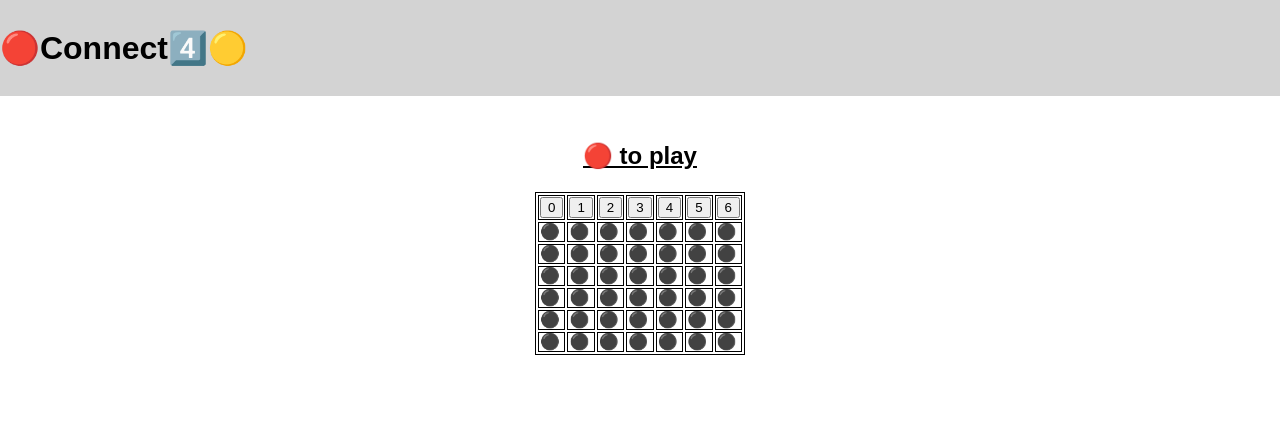
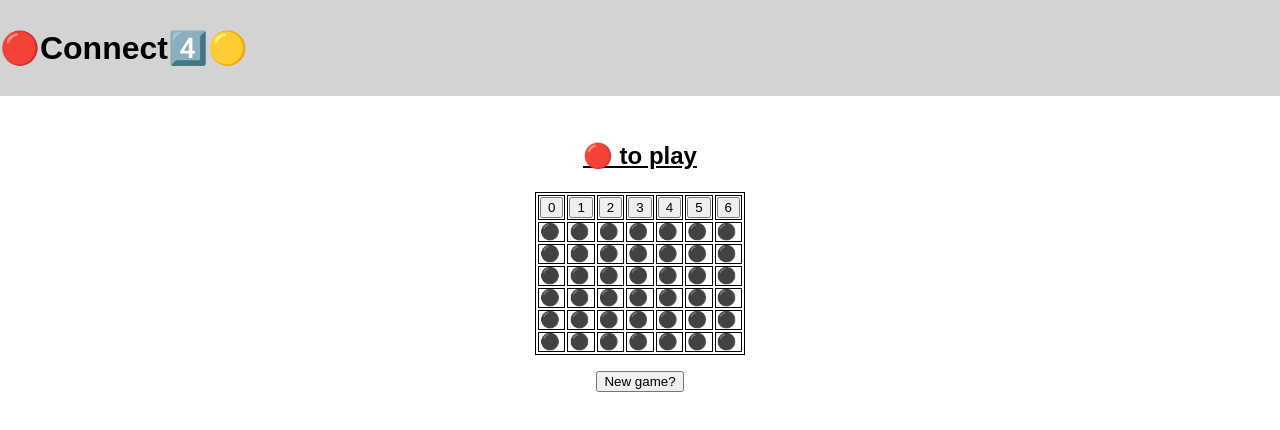
Before and after one commit to fildon/Beads, a React (Vite) app: page / in a window 1280 px wide. Shown: the top 430 px of the page. Built offline with nearby package versions, Linux system fonts and the light colour scheme.

Commit message:
New game button

```diff
--- a/src/Board.tsx
+++ b/src/Board.tsx
@@ -52,6 +52,7 @@ export const Board = (): JSX.Element => {
           ))}
         </tbody>
       </table>
+      <button onClick={() => setState(startingState)}>New game?</button>
     </>
   );
 };
--- a/src/mainPage.module.css
+++ b/src/mainPage.module.css
@@ -68,7 +68,14 @@ article {
   margin: 2em 0;
 }
 
-table, th, td {
+table,
+th,
+td {
   border: 1px solid black;
+  margin: 1em auto;
+}
+
+button {
+  display: block;
   margin: 0 auto;
 }
```
